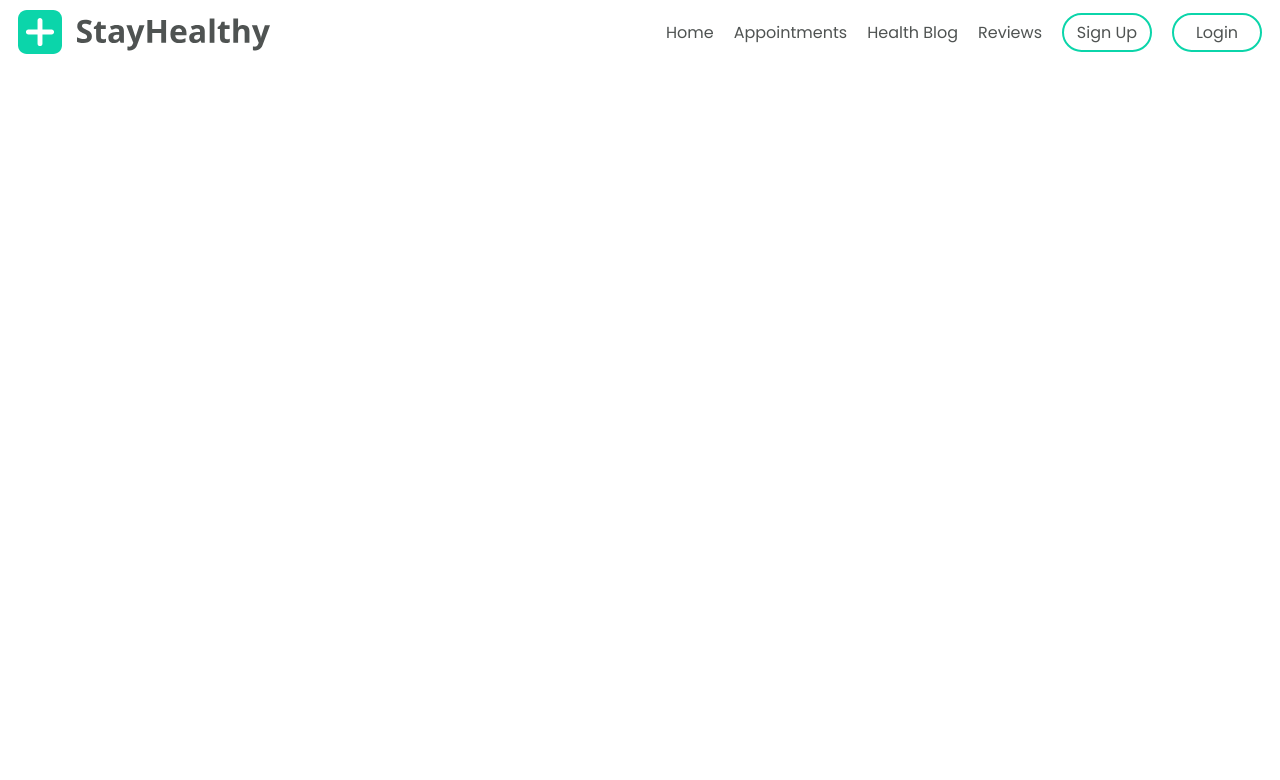
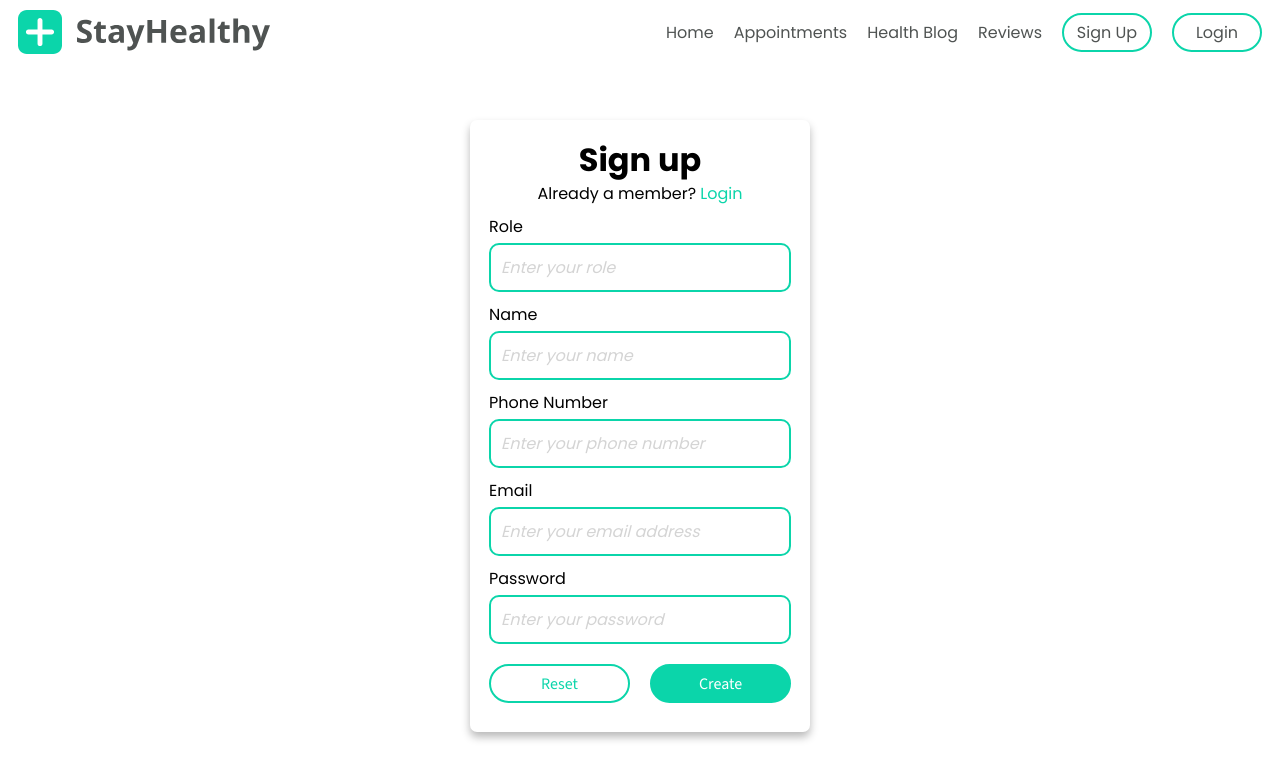
Before and after one commit to JD2410/test_med_app, a React (Create React App) app: page /signup in a window 1280 px wide. Shown: the top 780 px of the page. Built offline with nearby package versions, Linux system fonts and the light colour scheme.

Commit message:
Created sign up and login components - Added Navigation to home and sign up and login pages

```diff
--- a/src/App.js
+++ b/src/App.js
@@ -2,6 +2,8 @@ import React from 'react';
 import { BrowserRouter, Routes, Route } from "react-router-dom";
 import Navbar from './Components/Navbar/Navbar';
 import Landing_page from './Components/Landing_Page/Landing_Page';
+import Sign_Up from './Components/Sign_Up/Sign_Up'
+import Login from './Components/Login/Login'
 
 function App() {
   return (
@@ -14,6 +16,8 @@ function App() {
           <Routes>
             {/* Define individual Route components for different pages */}
             <Route path="/" element={<Landing_page/>}/>
+            <Route path="/signup" element={<Sign_Up/>}/>
+            <Route path="/login" element={<Login/>}/>
           </Routes>
         </BrowserRouter>
     </div>
--- a/src/Components/Landing_Page/Landing_Page.js
+++ b/src/Components/Landing_Page/Landing_Page.js
@@ -3,7 +3,7 @@ import './LandingPage.css'
 const LandingPage = () => {
     return (
         <>
-         <section class="hero-section">
+         <section className="hero-section">
         <div>
           <div data-aos="fade-up" className="flex-hero">
 
--- a/src/Components/Login/Login.css
+++ b/src/Components/Login/Login.css
@@ -117,6 +117,6 @@
 @media (min-width: 768px) {
     .signup-container {
         max-width: 340px;
-        margin: auto;
+        margin: 120px auto 0;
     }
 }
--- /dev/null
+++ b/src/Components/Login/Login.js
@@ -0,0 +1,29 @@
+import './Login.css';
+
+const Login = () => {
+    return (
+        <>
+        <div className="signup-container">
+            <h1>Login</h1>
+            <p>Not a member yet? <a href="../Sign_Up/Sign_Up.html">Create Account</a></p>
+            <form action="">
+                <div className="input">
+                    <label for="email">Email</label>
+                    <input type="email" id="email" name="email" placeholder="Email address" required></input>
+                </div>
+                <div className="input">
+                    <label for="password">Password</label>
+                    <input type="password" id="password" name="password" placeholder="Password" min="1" required></input>
+                </div>
+                <div className="actions">
+                    <input type="reset" value="Reset"></input>
+                    <input type="submit" value="Create"></input>
+                </div>
+                <a href="#" className="forgot-password">Forgot Password</a>
+            </form>
+        </div>
+        </>
+    )
+}
+
+export default Login
--- a/src/Components/Navbar/Navbar.js
+++ b/src/Components/Navbar/Navbar.js
@@ -30,12 +30,12 @@ const Navbar = () => {
             </div>
 
             <ul className="nav-links">
-                <li><a href="../Landing_Page/LandingPage.html">Home</a></li>
+                <li><a href="/">Home</a></li>
                 <li><a href="#">Appointments</a></li>
                 <li><a href="#">Health Blog</a></li>
                 <li><a href="#">Reviews</a></li>
-                <li><a className="action-btn" href="../Sign_Up/Sign_Up.html">Sign Up</a></li>
-                <li><a className="action-btn" href="../Login/Login.html">Login</a></li>
+                <li><a className="action-btn" href="/signup">Sign Up</a></li>
+                <li><a className="action-btn" href="/login">Login</a></li>
             </ul>
         </div>
     </nav>
--- a/src/Components/Sign_Up/Sign_Up.css
+++ b/src/Components/Sign_Up/Sign_Up.css
@@ -38,7 +38,9 @@
         }
         input[type=text],
         input[type=password],
-        input[type=email] {
+        input[type=email],
+        input[type=phone]
+         {
             padding: 10px;
             width: 100%;
             box-sizing: border-box;
@@ -48,12 +50,14 @@
         }
         input[type=text]:hover,
         input[type=password]:hover,
-        input[type=email]:hover {
+        input[type=email]:hover,
+        input[type=phone]:hover {
             box-shadow: 0 0 6px #0BD5AA;
         }
         input[type=text]:focus,
         input[type=password]:focus,
-        input[type=email]:focus {
+        input[type=email]:focus,
+        input[type=phone]:focus {
             box-shadow: 0 0 6px #0BD5AA;
             border: 2px solid #008b6d;
             outline: none;
@@ -116,6 +120,6 @@
 @media (min-width: 768px) {
     .signup-container {
         max-width: 390px;
-        margin: auto;
+        margin: 120px auto 0;
     }
 }
--- /dev/null
+++ b/src/Components/Sign_Up/Sign_Up.js
@@ -0,0 +1,40 @@
+import './Sign_Up.css'
+
+const Sign_Up = () => {
+    return (
+        <>
+        <div className="signup-container">
+        <h1>Sign up</h1>
+        <p>Already a member? <a href="../Login/Login.html">Login</a></p>
+        <form action="">
+            <div className="input">
+                <label for="role">Role</label>
+                <input type="text" id="role" name="role" placeholder="Enter your role" min="1" required></input>
+            </div>
+            <div className="input">
+                <label for="name">Name</label>
+                <input type="text" id="name" name="name" placeholder="Enter your name" min="1" required></input>
+            </div>
+            <div className="input">
+                <label for="phone">Phone Number</label>
+                <input type="phone" id="phone" name="phone" placeholder="Enter your phone number" max="10" required></input>
+            </div>
+            <div className="input">
+                <label for="email">Email</label>
+                <input type="email" id="email" name="email" placeholder="Enter your email address" required></input>
+            </div>
+            <div className="input">
+                <label for="password">Password</label>
+                <input type="password" id="password" name="password" placeholder="Enter your password" min="1" required></input>
+            </div>
+            <div className="actions">
+                <input type="reset" value="Reset"></input>
+                <input type="submit" value="Create"></input>
+            </div>
+        </form>
+    </div>
+        </>
+    )
+}
+
+export default Sign_Up
```
